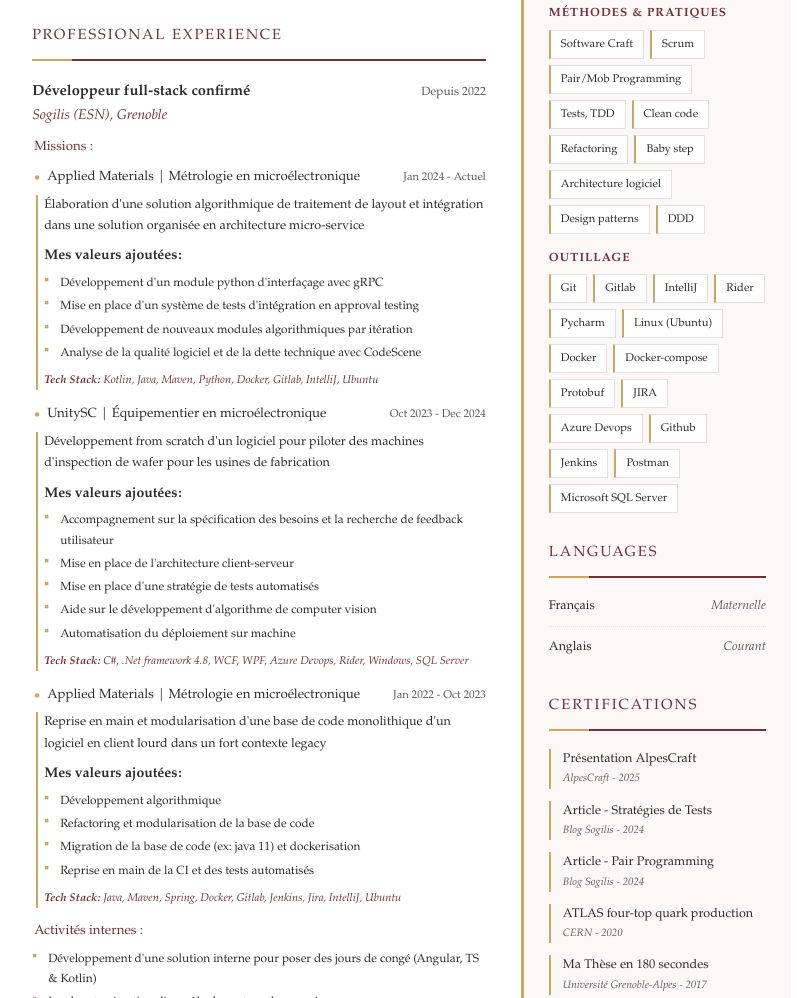
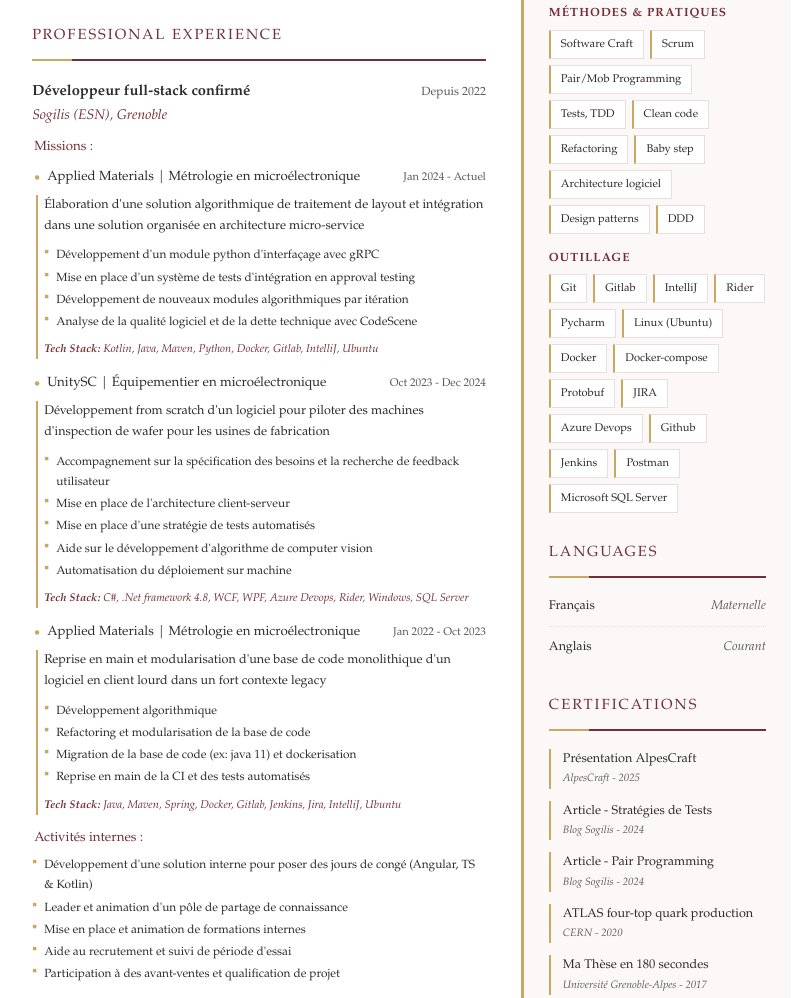
Before and after one commit to SimonBerlendis/CV, a plain HTML site: page index.html in a window 1280 px wide. Shown: the part 468-1466 px from the top of the page, without its empty margins (246-1043 px from the left). Drawn offline with Linux system fonts and the light colour scheme.

Commit message:
Improve valeurs apportées

```diff
--- a/index.html
+++ b/index.html
@@ -83,7 +83,6 @@
                                 solution organisée en architecture micro-service
                             </div>
                             <div class="sub-experience-values">
-                                <strong>Mes valeurs ajoutées:</strong>
                                 <ul>
                                     <li>Développement d'un module python d'interfaçage avec gRPC</li>
                                     <li>Mise en place d'un système de tests d'intégration en approval testing</li>
@@ -107,7 +106,6 @@
                                 pour les usines de fabrication
                             </div>
                             <div class="sub-experience-values">
-                                <strong>Mes valeurs ajoutées:</strong>
                                 <ul>
                                     <li>Accompagnement sur la spécification des besoins et la recherche de feedback
                                         utilisateur
@@ -134,7 +132,6 @@
                                 client lourd dans un fort contexte legacy
                             </div>
                             <div class="sub-experience-values">
-                                <strong>Mes valeurs ajoutées:</strong>
                                 <ul>
                                     <li>Développement algorithmique</li>
                                     <li>Refactoring et modularisation de la base de code</li>
--- a/styles.css
+++ b/styles.css
@@ -250,14 +250,12 @@ body {
 
 .sub-experience-values ul {
     list-style: none;
-    padding-left: 0;
-    margin-top: 4px;
 }
 
 .sub-experience-values li {
     position: relative;
-    padding-left: 16px;
-    margin-bottom: 3px;
+    padding-left: 12px;
+    margin-bottom: 2px;
     font-size: 0.85em;
 }
 
```
